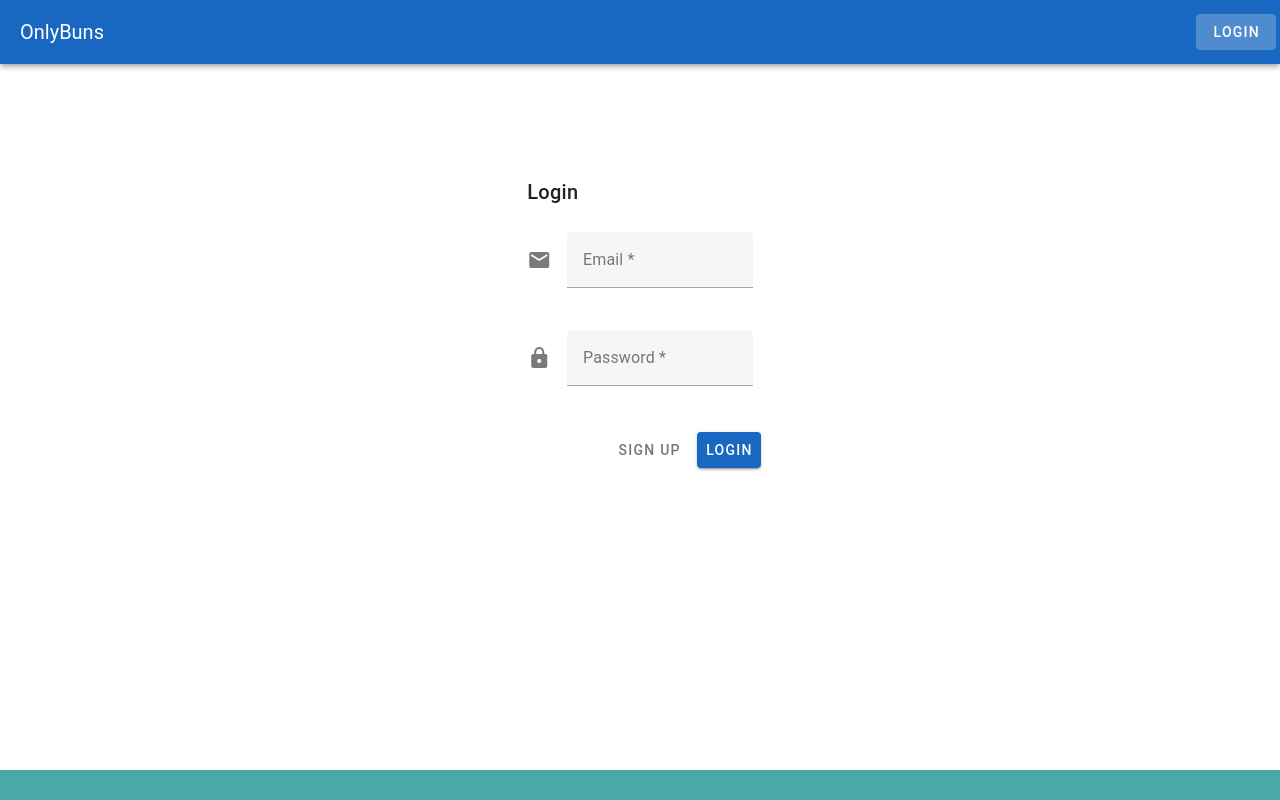
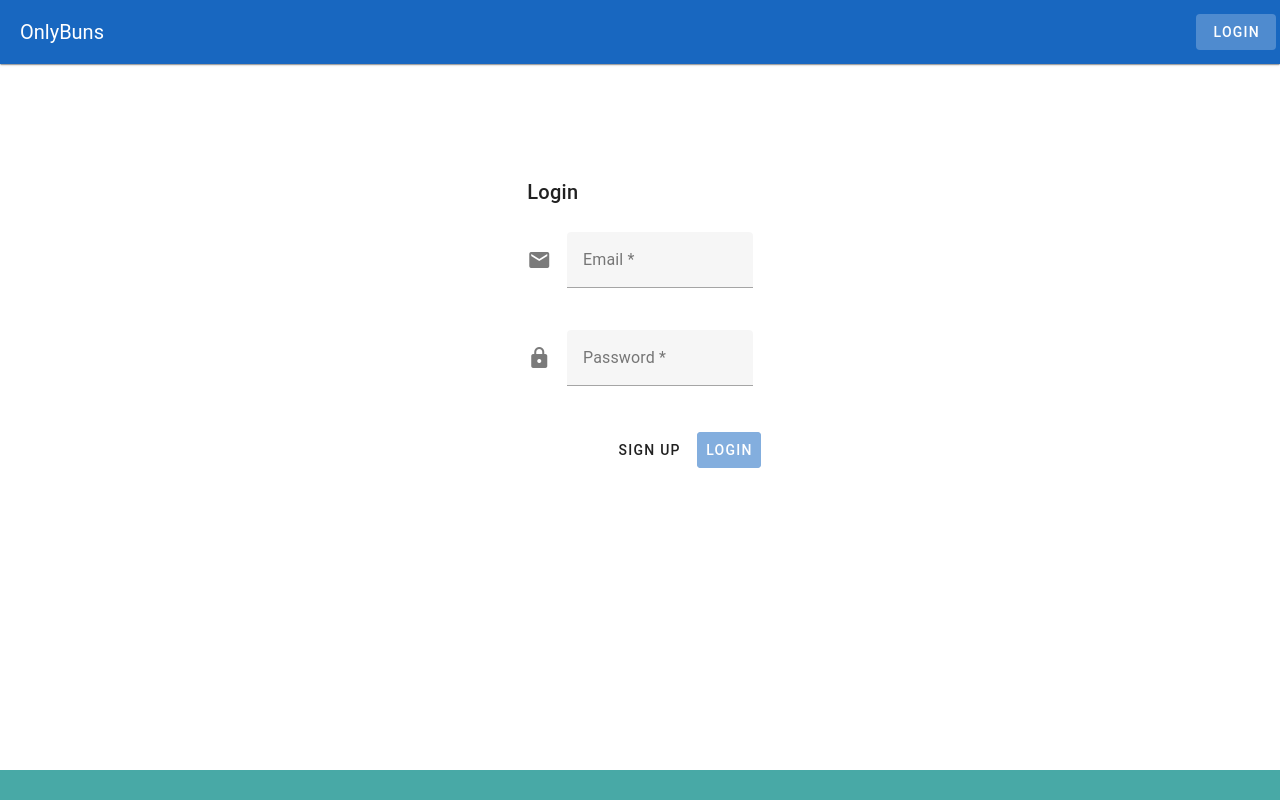
Before and after one commit to CerTech-Solutions/OnlyBuns, a Vue app in the folder frontend/: page /login in a window 1280 px wide. Built offline with nearby package versions, Linux system fonts and the light colour scheme.

Commit message:
feat: Updated AppNavbar and added reactive store
- Added default HomeView

```diff
--- a/frontend/src/components/AppNavbar.vue
+++ b/frontend/src/components/AppNavbar.vue
@@ -1,7 +1,31 @@
 <template>
-	<v-app-bar app color="primary">
+	<v-app-bar :elevation="1" color="primary">
 		<v-toolbar-title>OnlyBuns</v-toolbar-title>
 		<v-spacer></v-spacer>
-		<v-btn text to="/login">Login</v-btn>
+		<v-btn v-if="role !== 'guest'" to="/" @click="logout">Logout</v-btn>
+		<v-btn v-if="role === 'guest'" to="/login">Login</v-btn>
 	</v-app-bar>
 </template>
+
+<script>
+import { store } from '@/utils/store';
+import axiosInstance from '@/utils/axiosInstance';
+
+export default {
+  computed: {
+		role() {
+			return store.role;
+		}
+	},
+	methods: {
+		logout() {
+			axiosInstance.post('/user/logout')
+			.then(() => {
+				store.setRole('guest');
+				this.$router.push('/');
+			})
+		}
+	}
+};
+
+</script>
--- a/frontend/src/router/index.js
+++ b/frontend/src/router/index.js
@@ -1,8 +1,14 @@
 import { createRouter, createWebHistory } from 'vue-router';
 import LoginView from '../views/LoginView.vue';
+import HomeView from '../views/HomeView.vue';
 
 // Define your routes
 const routes = [
+  {
+    path: '/',
+    name: 'Home',
+    component: HomeView
+  },
   {
     path: '/login',
     name: 'Login',
--- /dev/null
+++ b/frontend/src/utils/store.js
@@ -0,0 +1,9 @@
+import { reactive } from 'vue';
+
+export const store = reactive({
+  role: localStorage.getItem('role') || 'guest',
+  setRole(newRole) {
+    this.role = newRole;
+    localStorage.setItem('role', newRole);
+  }
+})
--- /dev/null
+++ b/frontend/src/views/HomeView.vue
@@ -0,0 +1,3 @@
+<template>
+
+</template>
--- a/frontend/src/views/LoginView.vue
+++ b/frontend/src/views/LoginView.vue
@@ -29,8 +29,8 @@
           </v-card-text>
           <v-card-actions>
             <v-spacer></v-spacer>
-            <v-btn variant="plain" @click="signUp">Sign Up</v-btn>
-            <v-btn variant="elevated" color="primary" @click="login">Login</v-btn>
+            <v-btn variant="flat" @click="signUp">Sign Up</v-btn>
+            <v-btn variant="elevated" color="primary" @click="login" :disabled="!valid">Login</v-btn>
           </v-card-actions>
         </v-card>
       </v-col>
@@ -39,8 +39,8 @@
 </template>
 
 <script>
-import { errorMessages } from 'vue/compiler-sfc';
 import axios from '@/utils/axiosInstance';
+import { store } from '@/utils/store';
 
 export default {
   data() {
@@ -68,8 +68,8 @@ export default {
         password: this.password
       })
       .then(response => {
-        role = response.data.role;
-        localStorage.setItem('role', role);
+        store.role = response.data.role;
+        this.$router.push("/");
       })
       .catch(error => {
         this.errorMessage = error.response.data.errors[0].message;
```
